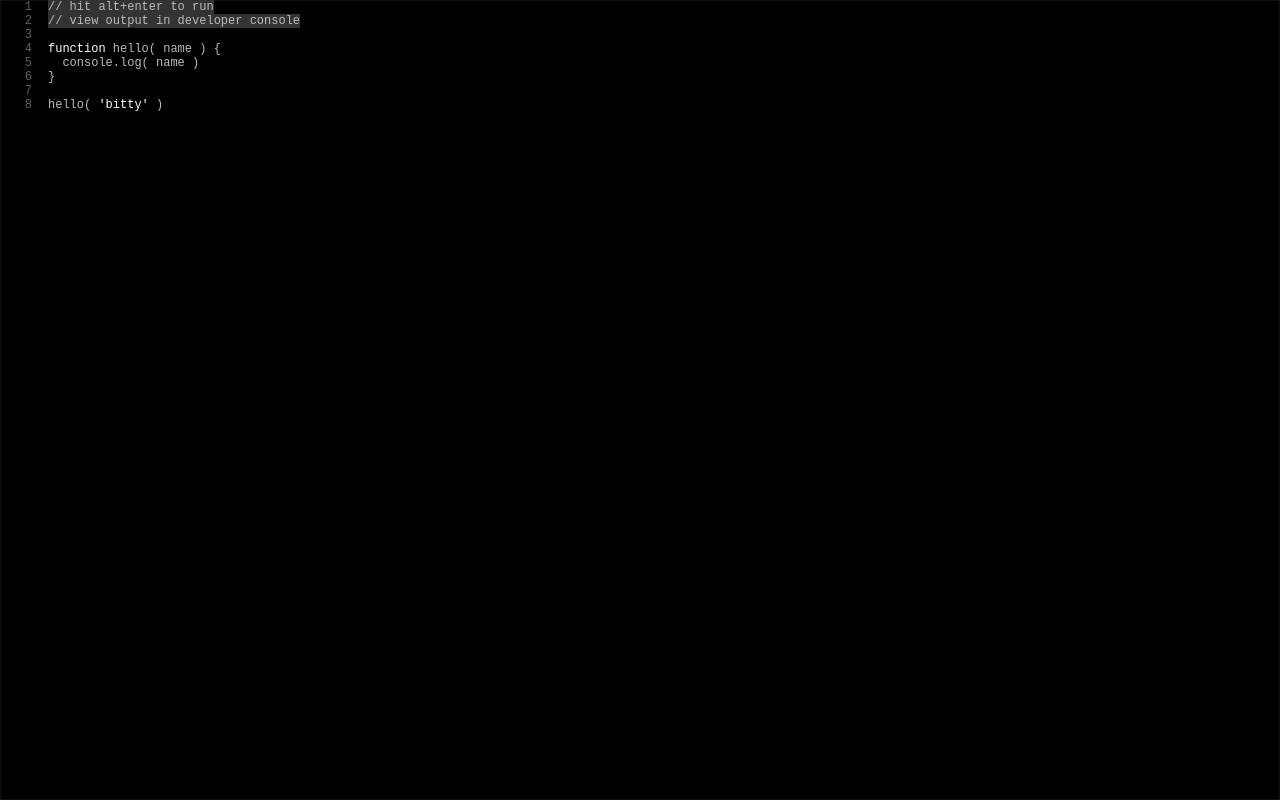
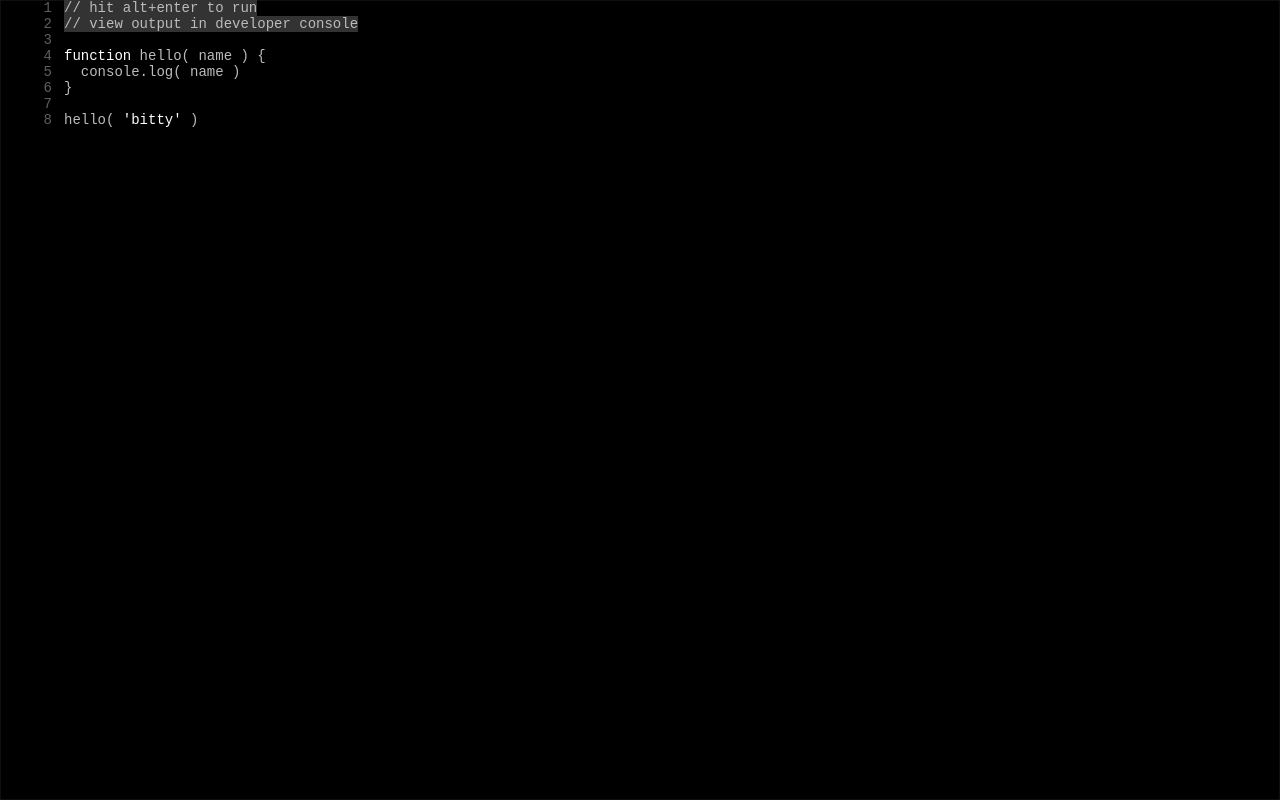
Before and after one commit to charlieroberts/bitty, a website: page demos/js/index.html in a window 1280 px wide. Drawn offline with Linux system fonts and the light colour scheme.

Commit message:
relative positioning for line numbers

```diff
--- a/demos/main.css
+++ b/demos/main.css
@@ -16,7 +16,7 @@
 .bitty-editor {
   /* choose font and size */
   font-family:   'Roboto Mono', monospace;
-  font-size:     12px;
+  font-size:     14px;
   /* fill viewport with editor */
   height:        100vh;
   /* provide scrollbars if needed */
@@ -33,14 +33,15 @@
 
 /* remove next two rules if you don't want line numbers */
 .bitty-editor {
-  padding-left:  48px;
+  padding-left:  4rem;
   counter-reset: line;
 }
 .bitty-editor div::before {
   content:           counter(line);
   counter-increment: line;
   position:          absolute;
-  right:             calc(100% + 16px);
+  /* should accommodate up to 999 lines, otherwise tweak as needed */
+  right:             calc(100% + .75rem);
   opacity:           0.5;
 }
 
```
